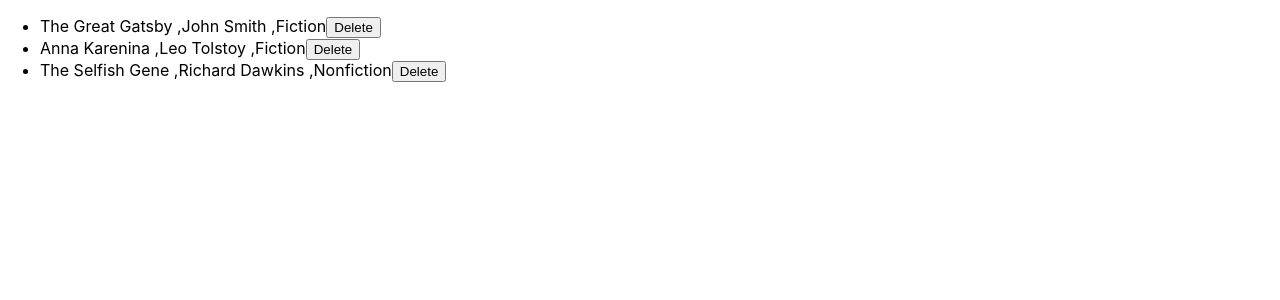
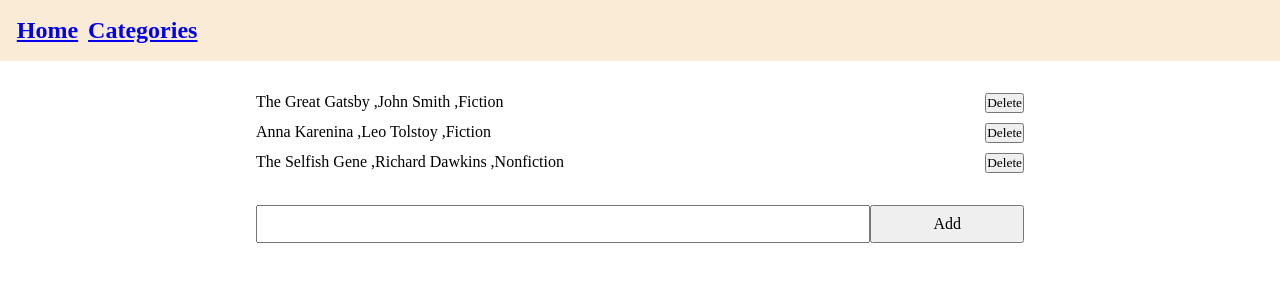
Before and after one commit to bilalrajput09/Bookstore-react, a React (Create React App) app: page / in a window 1280 px wide. Shown: the top 300 px of the page. Built offline with nearby package versions, Linux system fonts and the light colour scheme.

Commit message:
Add logic and components

```diff
--- a/src/App.js
+++ b/src/App.js
@@ -1,16 +1,18 @@
-// import { Routes, Route } from 'react-router-dom';
+import { Routes, Route } from 'react-router-dom';
 import React from 'react';
 import './App.css';
 import DisplayBooks from './Components/DisplayBook';
+import Categories from './Components/Categories';
+import NavBar from './Components/NavBar';
 
 function App() {
   return (
     <>
-      <DisplayBooks />
-      {/* <Routes>
-        <Route path="/" element={<Home />} />
-        <Route path="/categories" element={<Quote />} />
-      </Routes> */}
+      <NavBar />
+      <Routes>
+        <Route path="/" element={<DisplayBooks />} />
+        <Route path="/categories" element={<Categories />} />
+      </Routes>
     </>
   );
 }
--- a/src/Components/BookList.js
+++ b/src/Components/BookList.js
@@ -1,18 +1,26 @@
 import React from 'react';
+import styles from './BookList.module.css';
 
 const BookList = (props) => {
   const { books } = props;
+  const { deleteBookHandler } = props;
 
   return (
-    <ul>
-      {books.map((book) => {
-        return (
-          <li>
-            {book.title} ,{book.author} ,{book.category}
-            <button>Delete</button>
-          </li>
-        );
-      })}
+    <ul className={styles.books_container}>
+      {books.map((book) => (
+        <li key={book.item_id}>
+          {book.title}
+          {' '}
+          ,
+          {book.author}
+          {' '}
+          ,
+          {book.category}
+          <button type="button" onClick={() => deleteBookHandler(book.item_id)}>
+            Delete
+          </button>
+        </li>
+      ))}
     </ul>
   );
 };
--- /dev/null
+++ b/src/Components/BookList.module.css
@@ -0,0 +1,14 @@
+.books_container {
+  width: 60%;
+  display: flex;
+  flex-direction: column;
+  gap: 10px;
+  margin: 0 auto;
+  margin-top: 2em;
+  margin-bottom: 2em;
+}
+
+.books_container li {
+  display: flex;
+  justify-content: space-between;
+}
--- /dev/null
+++ b/src/Components/Categories.js
@@ -0,0 +1,3 @@
+const Categories = () => <h1>Under construction</h1>;
+
+export default Categories;
--- a/src/Components/DisplayBook.js
+++ b/src/Components/DisplayBook.js
@@ -1,7 +1,9 @@
+import { useState } from 'react';
 import BookList from './BookList';
+import InputBooks from './InputBooks';
 
 const DisplayBooks = () => {
-  const books = [
+  const [books, setBooks] = useState([
     {
       item_id: 'item1',
       title: 'The Great Gatsby',
@@ -20,10 +22,26 @@ const DisplayBooks = () => {
       author: 'Richard Dawkins',
       category: 'Nonfiction',
     },
-  ];
+  ]);
+  const deleteBookHandler = (id) => {
+    setBooks([...books.filter((book) => book.item_id !== id)]);
+  };
 
+  const addBook = (name) => {
+    const newBook = {
+      item_id: Math.random(),
+      title: name,
+      author: 'Leo Tolstoy',
+      category: 'Fiction',
+    };
+
+    setBooks([...books, newBook]);
+  };
   return (
-    <BookList books={books} />
+    <>
+      <BookList books={books} deleteBookHandler={deleteBookHandler} />
+      <InputBooks addBook={addBook} />
+    </>
   );
 };
 
--- a/src/Components/InputBooks.js
+++ b/src/Components/InputBooks.js
@@ -0,0 +1,19 @@
+import { useRef } from 'react';
+import styles from './InputBooks.module.css';
+
+const InputBooks = (props) => {
+  const inputRef = useRef();
+  const { addBook } = props;
+  const submitBookHandler = (e) => {
+    e.preventDefault();
+    addBook(inputRef.current.value);
+  };
+  return (
+    <form onSubmit={submitBookHandler} className={styles.input_form}>
+      <input ref={inputRef} />
+      <button type="submit">Add</button>
+    </form>
+  );
+};
+
+export default InputBooks;
--- /dev/null
+++ b/src/Components/InputBooks.module.css
@@ -0,0 +1,16 @@
+.input_form {
+  width: 60%;
+  margin: 0 auto;
+}
+
+.input_form input {
+  width: 80%;
+  padding: 0.5em;
+  font-size: 1em;
+}
+
+.input_form button {
+  width: 20%;
+  padding: 0.5em;
+  font-size: 1em;
+}
--- a/src/Components/NavBar.js
+++ b/src/Components/NavBar.js
@@ -0,0 +1,25 @@
+import { NavLink } from 'react-router-dom';
+import styles from './NavBar.module.css';
+
+const NavBar = () => {
+  const myLinks = [
+    { id: 1, text: 'Home', path: '/' },
+    { id: 2, text: 'Categories', path: '/categories' },
+  ];
+
+  return (
+    <header className={styles.header}>
+      <nav>
+        <ul className={styles.navLink_container}>
+          {myLinks.map((link) => (
+            <li key={link.id}>
+              <NavLink to={link.path}>{link.text}</NavLink>
+            </li>
+          ))}
+        </ul>
+      </nav>
+    </header>
+  );
+};
+
+export default NavBar;
--- /dev/null
+++ b/src/Components/NavBar.module.css
@@ -0,0 +1,20 @@
+* {
+  margin: 0;
+  padding: 0;
+  box-sizing: border-box;
+  font-family: cursive;
+}
+
+.header {
+  display: flex;
+  background-color: antiquewhite;
+}
+
+.navLink_container {
+  display: flex;
+  list-style: none;
+  gap: 10px;
+  font-size: 1.5rem;
+  padding: 0.7em;
+  font-weight: 700;
+}
```
Also changed, not shown: .eslintrc.json.
